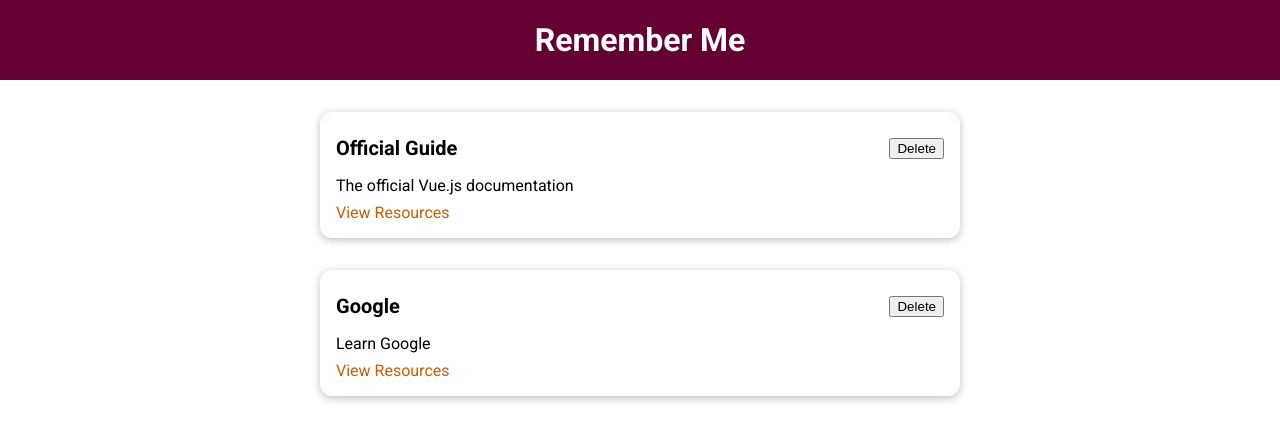
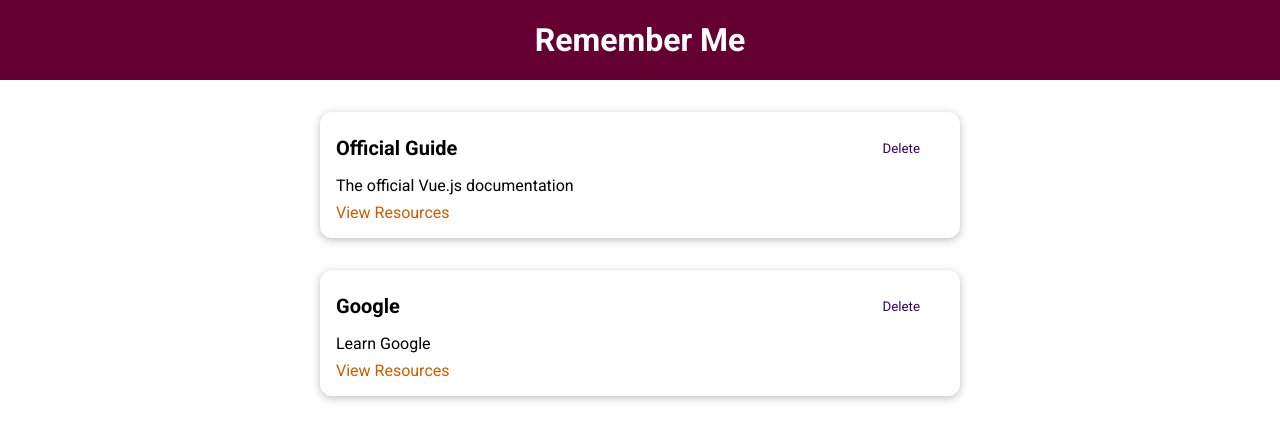
Before and after one commit to NoorMohammadTalukder/Remember-Me-Simple-VUE-Application, a Vue app: page / in a window 1280 px wide. Shown: the top 440 px of the page. Built offline with nearby package versions, Linux system fonts and the light colour scheme; the HTML template or start-up script is replaced by a standard one.

Commit message:
button styling added

```diff
--- /dev/null
+++ b/src/components/UI/BaseButton.vue
@@ -0,0 +1,41 @@
+<template>
+    <button :type="type" :class="mode">
+        <slot>
+
+        </slot>
+    </button>
+</template>
+
+<script>
+export default {
+    props:['type','mode']
+}
+</script>
+
+<style scoped>
+    button {
+    padding: 0.75rem 1.5rem;
+    font-family: inherit;
+    background-color: #3a0061;
+    border: 1px solid #3a0061;
+    color: white;
+    cursor: pointer;
+    }
+
+    button:hover,
+    button:active {
+    background-color: #270041;
+    border-color: #270041;
+    }
+
+    .flat {
+    background-color: transparent;
+    color: #3a0061;
+    border: none;
+    }
+
+    .flat:hover,
+    .flat:active {
+    background-color: #edd2ff;
+    }
+</style>
--- a/src/components/learning-resources/LearningResource.vue
+++ b/src/components/learning-resources/LearningResource.vue
@@ -2,13 +2,20 @@
   <li>
         <base-card>
             <header>
-        <h3>{{ title }}</h3>
-        <button>Delete</button>
+                <h3>
+                    {{ title }}
+                </h3>
+                <base-button mode="flat">
+                     Delete
+                </base-button>
             </header>
+
             <p>{{ description }}</p>
+
             <nav>
                 <a :href="link">View Resources</a>
             </nav>
+
         </base-card>
   </li>
 </template>
--- a/src/main.js
+++ b/src/main.js
@@ -1,9 +1,11 @@
 import { createApp } from 'vue';
 import App from './App.vue';
 import BaseCard from './components/UI/BaseCard.vue';
+import BaseButton from './components/UI/BaseButton.vue';
 
 const app=createApp(App);
 
 app.component("base-card",BaseCard);
+app.component("base-button",BaseButton);
 
 app.mount('#app');
```
Lines whose indentation alone changed are shown as unchanged.
